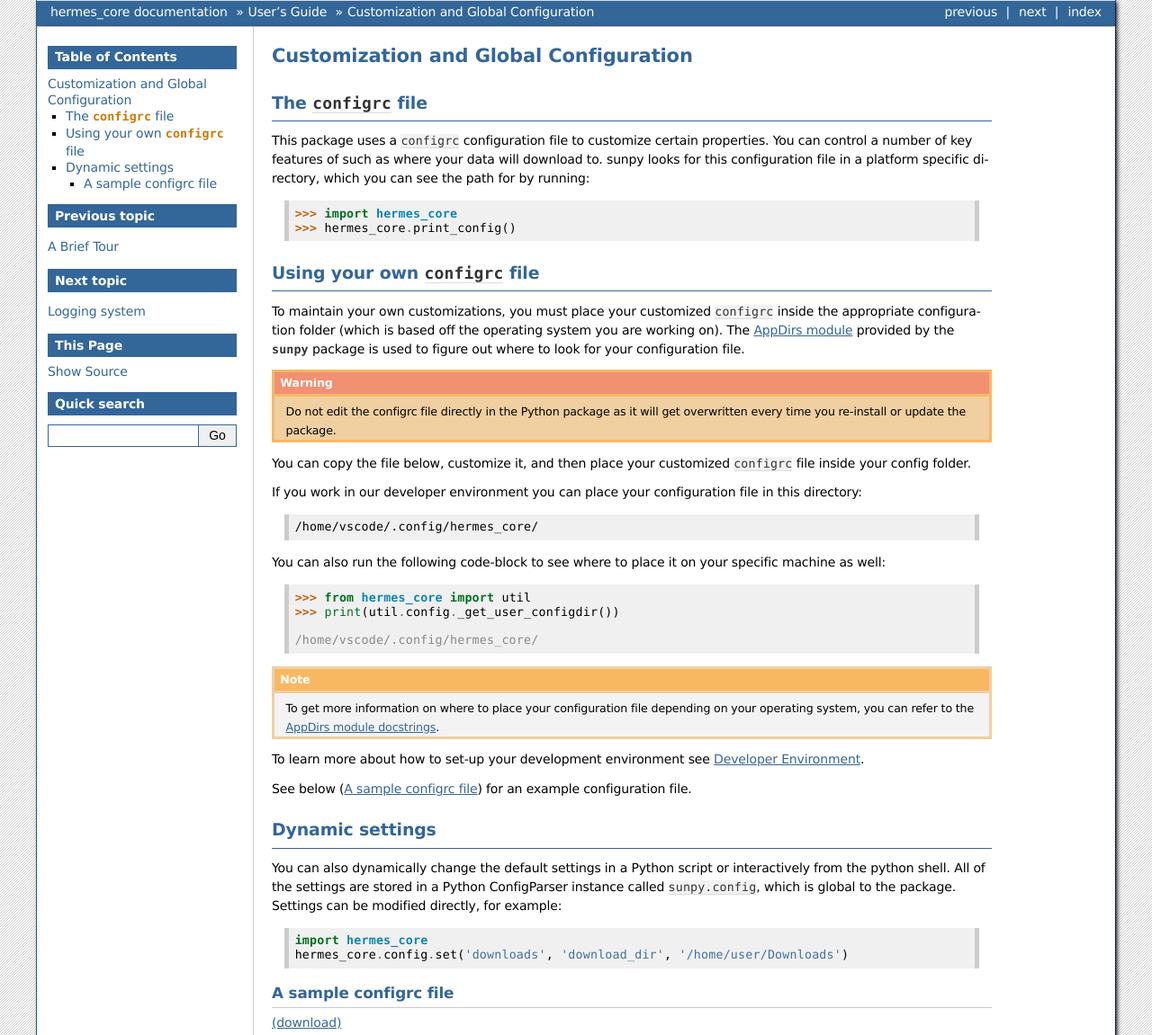
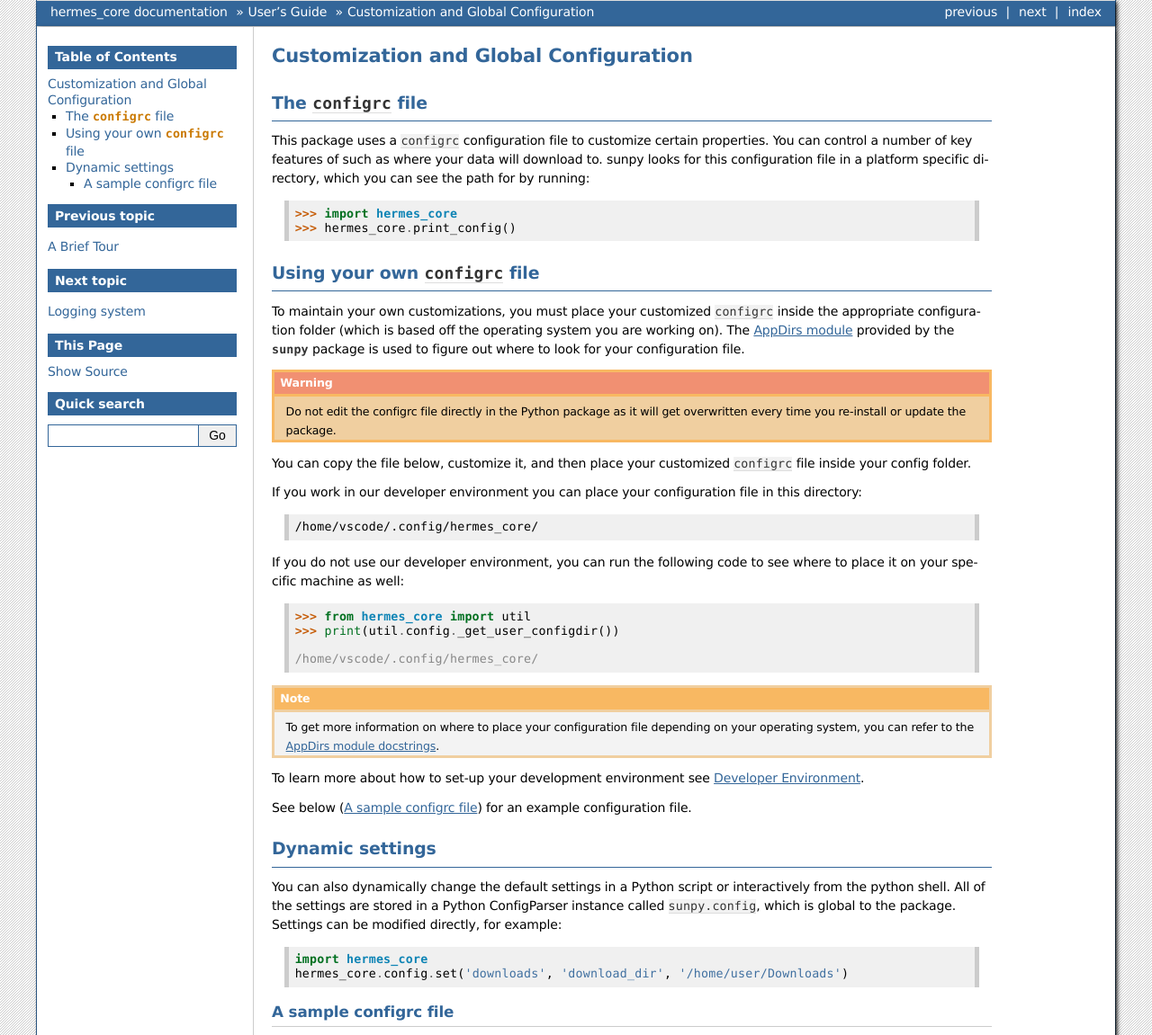
Before and after one commit to HERMES-SOC/hermes_core, a Sphinx documentation site: the page built from docs/user-guide/customization.rst, in a window 1280 px wide, cut to the strip 0-1151 px from the top of the page. Shown: the whole strip at 90% size. Built offline with Sphinx 7.4.7, drawn with Linux system fonts in a browser that asks for light colours; the version number could not be read and is left out.

Commit message:
Update docs/user-guide/customization.rst
Co-authored-by: Steven Christe <ehsteve@users.noreply.github.com>

```diff
--- a/docs/user-guide/customization.rst
+++ b/docs/user-guide/customization.rst
@@ -30,7 +30,7 @@
 
   /home/vscode/.config/hermes_core/
 
-You can also run the following code-block to see where to place it on your specific machine as well:
+If you do not use our developer environment, you can run the following code to see where to place it on your specific machine as well:
 
 .. doctest::
 
```
